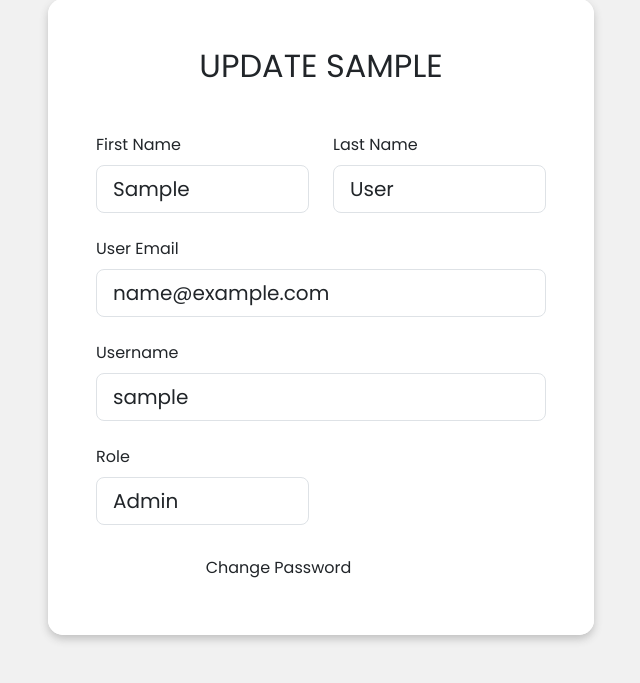
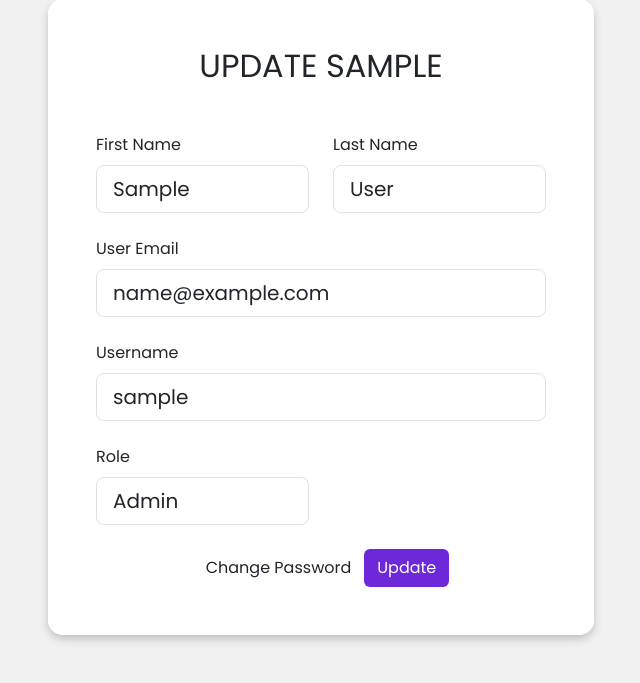
Before and after one commit to luismarrer/Probless-project, a Django app: page /account/update_user/1/ in a window 1280 px wide. Shown: the part 159-842 px from the top of the page, without its empty margins (319-959 px from the left). Run offline with Django 5.2, Linux system fonts and the light colour scheme; a user stored in the database is signed in; tables that the repository leaves empty hold one stand-in row (values such as "Sample post"); some libraries are stand-ins or nearby versions.

Commit message:
Update button styles in update_user.html; change background color for Update button

```diff
--- a/probless/account/templates/update_user.html
+++ b/probless/account/templates/update_user.html
@@ -58,7 +58,7 @@
                                 {% if request.user.is_owner%}
                                     <div class="d-flex justify-content-center">
                                         <a href="{% url 'change_password' user.id %}" class="btn" title="Change Password">Change Password</a>
-                                        <button type="submit" data-mdb-button-init data-mdb-ripple-init class="btn btn-block custom-button-auth text-white"">Update</button>
+                                        <button type="submit" data-mdb-button-init data-mdb-ripple-init class="btn btn-block custom-button-auth text-white" style="background:#6D28D9">Update</button>
                                     </div>
                                 {% endif %}
                             </form>
```
